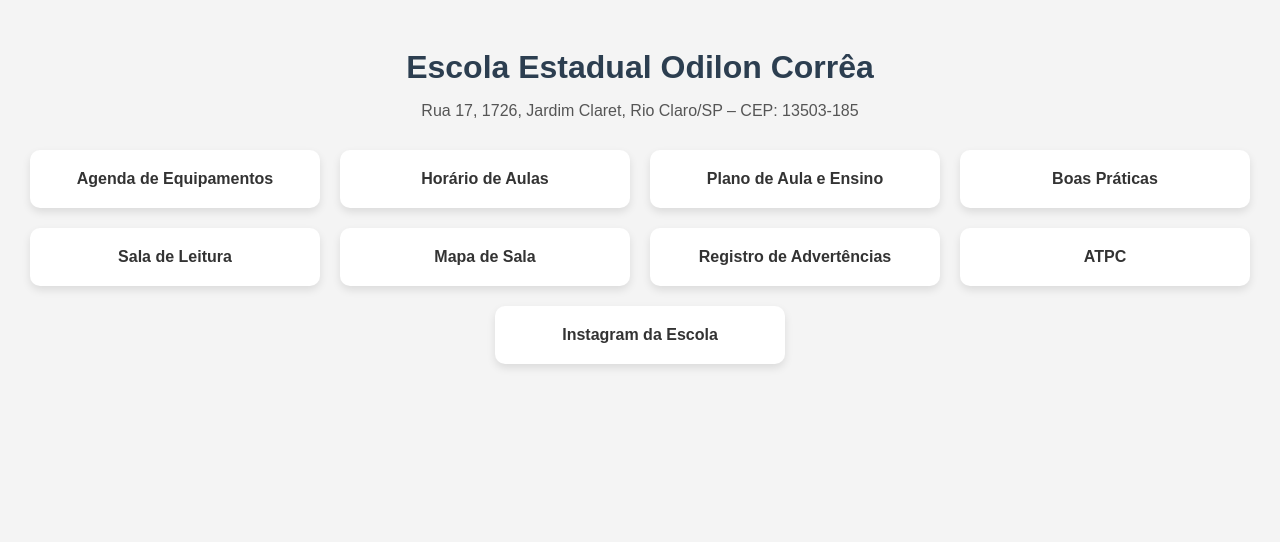
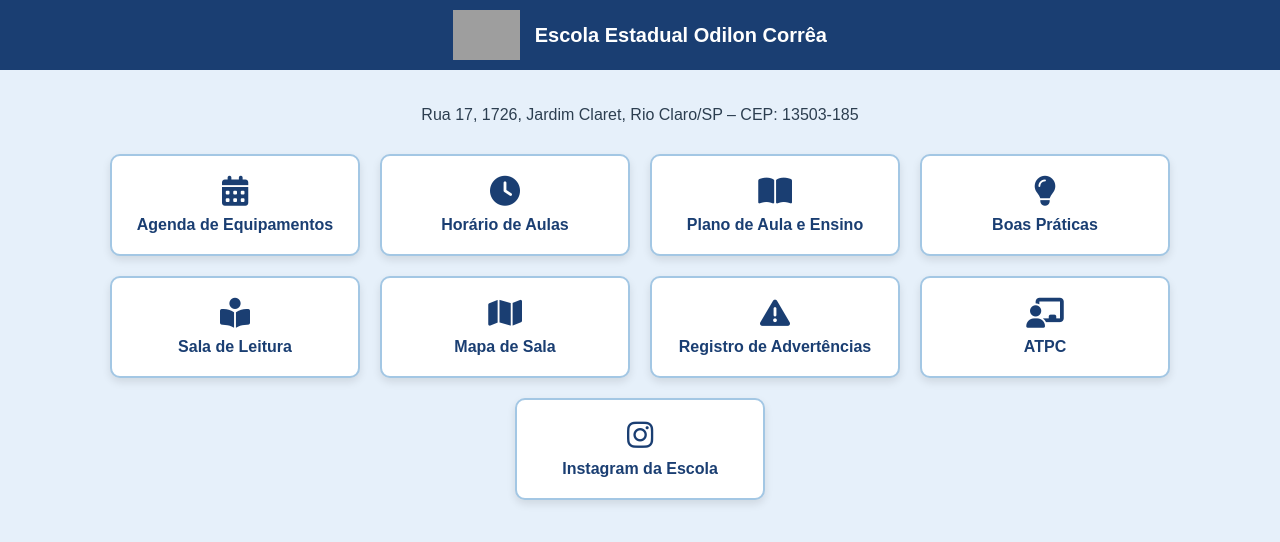
Before and after one commit to moraisds/odiloncorrea, a plain HTML site: page index.html in a window 1280 px wide. Drawn offline with Linux system fonts and the light colour scheme; grey boxes are pictures that could not be loaded.

Commit message:
Add files via upload

```diff
--- a/index.html
+++ b/index.html
@@ -5,21 +5,139 @@
   <meta charset="UTF-8">
   <meta name="viewport" content="width=device-width, initial-scale=1.0">
   <title>Escola Estadual Odilon Corrêa</title>
-  <link rel="stylesheet" href="style.css">
+  <link rel="stylesheet" href="https://cdnjs.cloudflare.com/ajax/libs/font-awesome/6.5.0/css/all.min.css">
+  <style>
+    * {
+      box-sizing: border-box;
+    }
+
+    body {
+      margin: 0;
+      font-family: Arial, sans-serif;
+      background-color: #e6f0fa;
+      color: #1a3e72;
+    }
+
+    .navbar {
+      background-color: #1a3e72;
+      padding: 10px 20px;
+      color: white;
+      display: flex;
+      align-items: center;
+      justify-content: center;
+      flex-wrap: wrap;
+    }
+
+    .navbar img {
+      height: 50px;
+      margin-right: 15px;
+    }
+
+    .navbar-title {
+      font-size: 20px;
+      font-weight: bold;
+    }
+
+    .container {
+      padding: 20px;
+      text-align: center;
+    }
+
+    h1 {
+      margin-bottom: 10px;
+    }
+
+    .address {
+      margin-bottom: 30px;
+      color: #2c3e50;
+    }
+
+    .card-container {
+      display: flex;
+      flex-wrap: wrap;
+      justify-content: center;
+      gap: 20px;
+    }
+
+    .card {
+      display: block;
+      width: 100%;
+      max-width: 250px;
+      padding: 20px;
+      background-color: #ffffff;
+      border-radius: 10px;
+      text-decoration: none;
+      color: #1a3e72;
+      font-weight: bold;
+      box-shadow: 0 4px 8px rgba(0,0,0,0.1);
+      transition: transform 0.2s ease, background-color 0.2s ease;
+      border: 2px solid #a3c7e4;
+    }
+
+    .card:hover {
+      transform: scale(1.05);
+      background-color: #d0e7ff;
+    }
+
+    .card i {
+      font-size: 30px;
+      margin-bottom: 10px;
+      display: block;
+      color: #1a3e72;
+    }
+
+    @media (min-width: 600px) {
+      .card {
+        width: 250px;
+      }
+    }
+  </style>
 </head>
 <body>
-  <h1>Escola Estadual Odilon Corrêa</h1>
-  <p class="address">Rua 17, 1726, Jardim Claret, Rio Claro/SP – CEP: 13503-185</p>
-  <div class="card-container">
-    <a class="card" href="https://seducsp-my.sharepoint.com/personal/dmorais_professor_educacao_sp_gov_br/_layouts/15/onedrive.aspx?id=%2Fpersonal%2Fdmorais%5Fprofessor%5Feducacao%5Fsp%5Fgov%5Fbr%2FDocuments%2F01%5FOdilonCorrea2025%2FAgendaEquipamentos&ga=1" target="_blank">Agenda de Equipamentos</a>
-    <a class="card" href="https://seducsp-my.sharepoint.com/personal/dmorais_professor_educacao_sp_gov_br/_layouts/15/onedrive.aspx?id=%2Fpersonal%2Fdmorais%5Fprofessor%5Feducacao%5Fsp%5Fgov%5Fbr%2FDocuments%2F01%5FOdilonCorrea2025%2FHorarioAulas&ga=1" target="_blank">Horário de Aulas</a>
-    <a class="card" href="https://drive.google.com/drive/u/2/folders/1fx1Q7kJDvGvOQggdgAFHYyhgVoLcFPcX" target="_blank">Plano de Aula e Ensino</a>
-    <a class="card" href="https://drive.google.com/drive/u/2/folders/10p44bQTcsihbp5-SSmVHB8LngM4K-Vme" target="_blank">Boas Práticas</a>
-    <a class="card" href="https://drive.google.com/drive/u/2/folders/1TtxF7npuWqpc3WEGLA-isJLSSg6uQCGS" target="_blank">Sala de Leitura</a>
-    <a class="card" href="https://drive.google.com/drive/u/2/folders/1vspa1Lkj2Wbb1hfJhQyifvejU8xWzf0K" target="_blank">Mapa de Sala</a>
-    <a class="card" href="https://drive.google.com/drive/u/2/folders/1UHVLQH6exnr1daYXpRYaklWfQHvKXXCj" target="_blank">Registro de Advertências</a>
-    <a class="card" href="https://drive.google.com/drive/u/2/folders/16J5XDiQLT5OKKsHjktiH2h42m6EhjsRc" target="_blank">ATPC</a>
-    <a class="card" href="https://www.instagram.com/e.e.odilon/?igsh=N2N3aHFxNmd1eW9h" target="_blank">Instagram da Escola</a>
+  <div class="navbar">
+    <img src="https://upload.wikimedia.org/wikipedia/commons/5/5b/Logo_São_Paulo_Governo_do_Estado.png" alt="Logo SP">
+    <div class="navbar-title">Escola Estadual Odilon Corrêa</div>
+  </div>
+  <div class="container">
+    <p class="address">Rua 17, 1726, Jardim Claret, Rio Claro/SP – CEP: 13503-185</p>
+    <div class="card-container">
+      <a class="card" href="https://seducsp-my.sharepoint.com/personal/dmorais_professor_educacao_sp_gov_br/_layouts/15/onedrive.aspx?id=%2Fpersonal%2Fdmorais%5Fprofessor%5Feducacao%5Fsp%5Fgov%5Fbr%2FDocuments%2F01%5FOdilonCorrea2025%2FAgendaEquipamentos&ga=1" target="_blank">
+        <i class="fas fa-calendar-alt"></i>
+        Agenda de Equipamentos
+      </a>
+      <a class="card" href="https://seducsp-my.sharepoint.com/personal/dmorais_professor_educacao_sp_gov_br/_layouts/15/onedrive.aspx?id=%2Fpersonal%2Fdmorais%5Fprofessor%5Feducacao%5Fsp%5Fgov%5Fbr%2FDocuments%2F01%5FOdilonCorrea2025%2FHorarioAulas&ga=1" target="_blank">
+        <i class="fas fa-clock"></i>
+        Horário de Aulas
+      </a>
+      <a class="card" href="https://drive.google.com/drive/u/2/folders/1fx1Q7kJDvGvOQggdgAFHYyhgVoLcFPcX" target="_blank">
+        <i class="fas fa-book-open"></i>
+        Plano de Aula e Ensino
+      </a>
+      <a class="card" href="https://drive.google.com/drive/u/2/folders/10p44bQTcsihbp5-SSmVHB8LngM4K-Vme" target="_blank">
+        <i class="fas fa-lightbulb"></i>
+        Boas Práticas
+      </a>
+      <a class="card" href="https://drive.google.com/drive/u/2/folders/1TtxF7npuWqpc3WEGLA-isJLSSg6uQCGS" target="_blank">
+        <i class="fas fa-book-reader"></i>
+        Sala de Leitura
+      </a>
+      <a class="card" href="https://drive.google.com/drive/u/2/folders/1vspa1Lkj2Wbb1hfJhQyifvejU8xWzf0K" target="_blank">
+        <i class="fas fa-map"></i>
+        Mapa de Sala
+      </a>
+      <a class="card" href="https://drive.google.com/drive/u/2/folders/1UHVLQH6exnr1daYXpRYaklWfQHvKXXCj" target="_blank">
+        <i class="fas fa-exclamation-triangle"></i>
+        Registro de Advertências
+      </a>
+      <a class="card" href="https://drive.google.com/drive/u/2/folders/16J5XDiQLT5OKKsHjktiH2h42m6EhjsRc" target="_blank">
+        <i class="fas fa-chalkboard-teacher"></i>
+        ATPC
+      </a>
+      <a class="card" href="https://www.instagram.com/e.e.odilon/?igsh=N2N3aHFxNmd1eW9h" target="_blank">
+        <i class="fab fa-instagram"></i>
+        Instagram da Escola
+      </a>
+    </div>
   </div>
 </body>
 </html>
```
